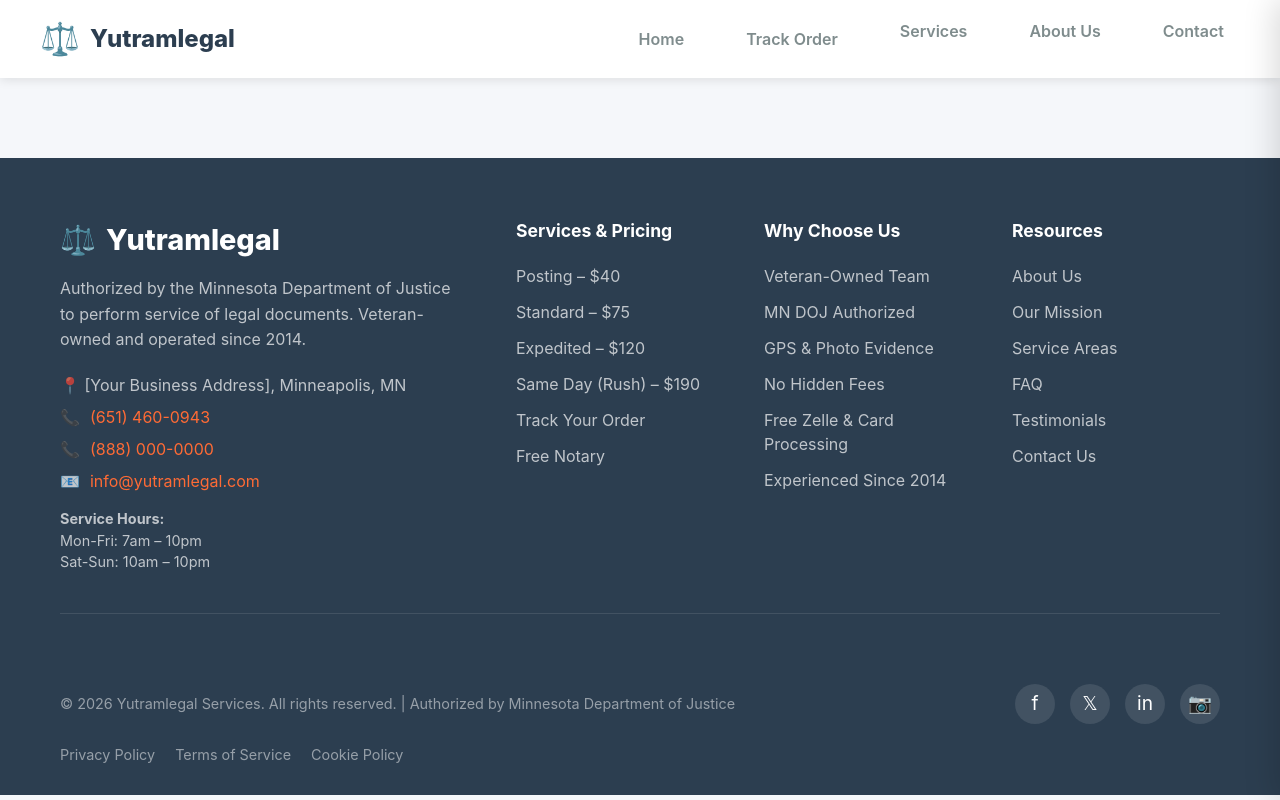
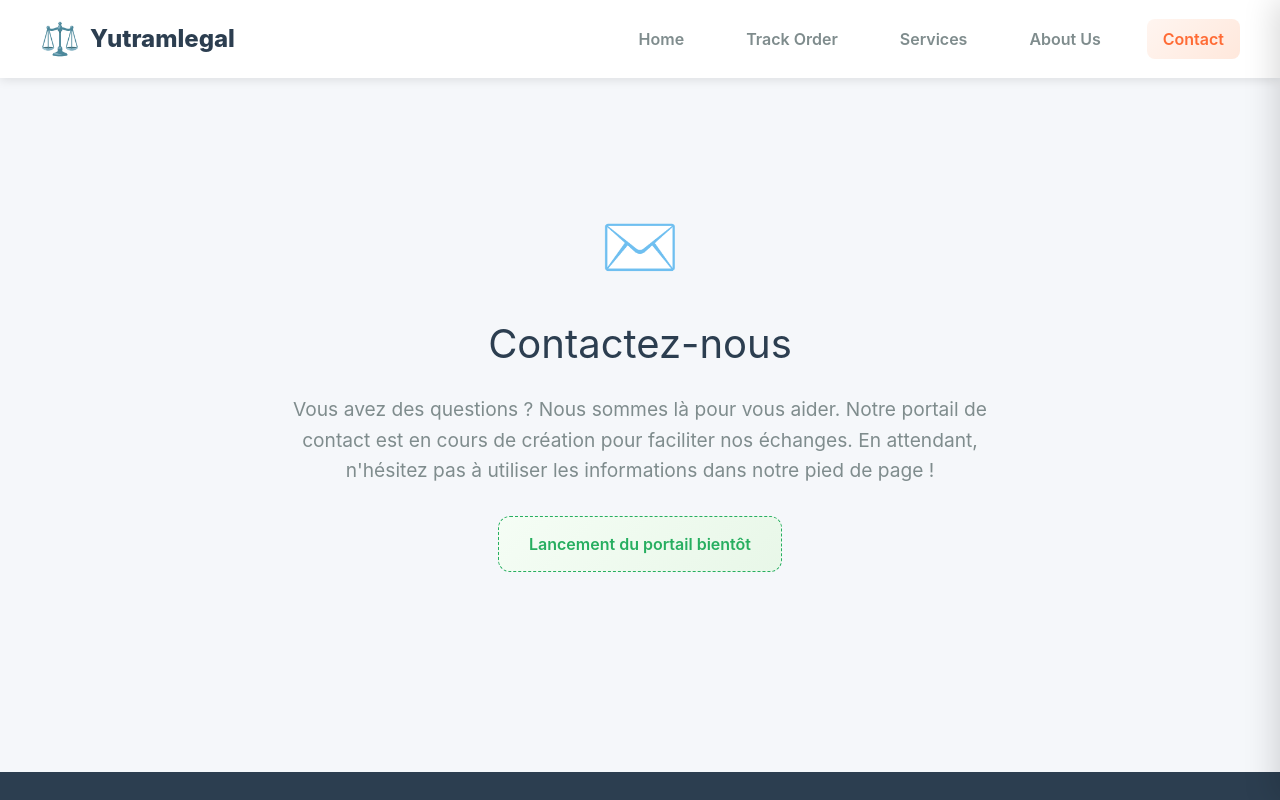
Before and after one commit to 7Bhil/yutramlegal, a React (Vite) app: page /contact in a window 1280 px wide. Shown: the top 800 px of the page. Built offline with nearby package versions, Linux system fonts and the light colour scheme.

Commit message:
creation des autres pages

```diff
--- a/src/App.jsx
+++ b/src/App.jsx
@@ -2,6 +2,9 @@ import { BrowserRouter as Router, Routes, Route } from 'react-router-dom'
 import Layout from './components/Layout'
 import Home from './pages/Home'
 import Tracking from './pages/Tracking'
+import Services from './pages/Services'
+import About from './pages/About'
+import Contact from './pages/Contact'
 import './index.css'
 
 function App() {
@@ -11,6 +14,9 @@ function App() {
         <Routes>
           <Route path="/" element={<Home />} />
           <Route path="/tracking" element={<Tracking />} />
+          <Route path="/services" element={<Services />} />
+          <Route path="/about" element={<About />} />
+          <Route path="/contact" element={<Contact />} />
         </Routes>
       </Layout>
     </Router>
--- a/src/components/Layout.jsx
+++ b/src/components/Layout.jsx
@@ -63,9 +63,9 @@ const Layout = ({ children }) => {
           <ul style={{ display: 'flex', gap: '30px', listStyle: 'none', margin: 0, padding: 0 }} className="desktop-nav">
             <li><Link to="/" style={navLinkStyle('/')} onMouseEnter={e => { if (!isActive('/')) { e.currentTarget.style.color = '#ff6b35'; e.currentTarget.style.background = '#fff5f0' } }} onMouseLeave={e => { if (!isActive('/')) { e.currentTarget.style.color = '#7f8c8d'; e.currentTarget.style.background = 'transparent' } }}>Home</Link></li>
             <li><Link to="/tracking" style={navLinkStyle('/tracking')} onMouseEnter={e => { if (!isActive('/tracking')) { e.currentTarget.style.color = '#ff6b35'; e.currentTarget.style.background = '#fff5f0' } }} onMouseLeave={e => { if (!isActive('/tracking')) { e.currentTarget.style.color = '#7f8c8d'; e.currentTarget.style.background = 'transparent' } }}>Track Order</Link></li>
-            <li><a href="#" style={{ color: '#7f8c8d', textDecoration: 'none', fontWeight: 600, padding: '8px 16px', borderRadius: '8px', transition: 'all 0.3s ease' }} onMouseEnter={e => { e.currentTarget.style.color = '#ff6b35'; e.currentTarget.style.background = '#fff5f0' }} onMouseLeave={e => { e.currentTarget.style.color = '#7f8c8d'; e.currentTarget.style.background = 'transparent' }}>Services</a></li>
-            <li><a href="#" style={{ color: '#7f8c8d', textDecoration: 'none', fontWeight: 600, padding: '8px 16px', borderRadius: '8px', transition: 'all 0.3s ease' }} onMouseEnter={e => { e.currentTarget.style.color = '#ff6b35'; e.currentTarget.style.background = '#fff5f0' }} onMouseLeave={e => { e.currentTarget.style.color = '#7f8c8d'; e.currentTarget.style.background = 'transparent' }}>About Us</a></li>
-            <li><a href="#" style={{ color: '#7f8c8d', textDecoration: 'none', fontWeight: 600, padding: '8px 16px', borderRadius: '8px', transition: 'all 0.3s ease' }} onMouseEnter={e => { e.currentTarget.style.color = '#ff6b35'; e.currentTarget.style.background = '#fff5f0' }} onMouseLeave={e => { e.currentTarget.style.color = '#7f8c8d'; e.currentTarget.style.background = 'transparent' }}>Contact</a></li>
+            <li><Link to="/services" style={navLinkStyle('/services')} onMouseEnter={e => { if (!isActive('/services')) { e.currentTarget.style.color = '#ff6b35'; e.currentTarget.style.background = '#fff5f0' } }} onMouseLeave={e => { if (!isActive('/services')) { e.currentTarget.style.color = '#7f8c8d'; e.currentTarget.style.background = 'transparent' } }}>Services</Link></li>
+            <li><Link to="/about" style={navLinkStyle('/about')} onMouseEnter={e => { if (!isActive('/about')) { e.currentTarget.style.color = '#ff6b35'; e.currentTarget.style.background = '#fff5f0' } }} onMouseLeave={e => { if (!isActive('/about')) { e.currentTarget.style.color = '#7f8c8d'; e.currentTarget.style.background = 'transparent' } }}>About Us</Link></li>
+            <li><Link to="/contact" style={navLinkStyle('/contact')} onMouseEnter={e => { if (!isActive('/contact')) { e.currentTarget.style.color = '#ff6b35'; e.currentTarget.style.background = '#fff5f0' } }} onMouseLeave={e => { if (!isActive('/contact')) { e.currentTarget.style.color = '#7f8c8d'; e.currentTarget.style.background = 'transparent' } }}>Contact</Link></li>
           </ul>
 
           {/* Hamburger button */}
@@ -113,9 +113,9 @@ const Layout = ({ children }) => {
         >
           <Link to="/" style={mobileNavLinkStyle('/')} onClick={closeMenu}>Home</Link>
           <Link to="/tracking" style={mobileNavLinkStyle('/tracking')} onClick={closeMenu}>Track Order</Link>
-          <a href="#" style={mobileNavLinkStyle('#')} onClick={closeMenu}>Services</a>
-          <a href="#" style={mobileNavLinkStyle('#')} onClick={closeMenu}>About Us</a>
-          <a href="#" style={mobileNavLinkStyle('#')} onClick={closeMenu}>Contact</a>
+          <Link to="/services" style={mobileNavLinkStyle('/services')} onClick={closeMenu}>Services</Link>
+          <Link to="/about" style={mobileNavLinkStyle('/about')} onClick={closeMenu}>About Us</Link>
+          <Link to="/contact" style={mobileNavLinkStyle('/contact')} onClick={closeMenu}>Contact</Link>
         </div>
       </nav>
 
--- /dev/null
+++ b/src/pages/About.jsx
@@ -0,0 +1,36 @@
+import React from 'react';
+
+const About = () => {
+  return (
+    <div style={{
+      padding: '120px 20px',
+      textAlign: 'center',
+      maxWidth: '800px',
+      margin: '0 auto',
+      minHeight: '60vh',
+      display: 'flex',
+      flexDirection: 'column',
+      justifyContent: 'center',
+      alignItems: 'center'
+    }}>
+      <div style={{ fontSize: '4rem', marginBottom: '20px' }}>📖</div>
+      <h1 style={{ fontSize: '2.5rem', color: '#2c3e50', marginBottom: '20px' }}>À propos de Yutramlegal</h1>
+      <p style={{ fontSize: '1.2rem', color: '#7f8c8d', lineHeight: 1.6, marginBottom: '30px' }}>
+        Découvrez notre histoire, nos valeurs et notre engagement envers l'excellence.
+        Nous préparons cette page pour partager davantage sur notre mission en tant qu'entreprise gérée par des vétérans.
+      </p>
+      <div style={{
+        padding: '15px 30px',
+        background: 'linear-gradient(135deg, #f0f7ff 0%, #e0efff 100%)',
+        borderRadius: '12px',
+        border: '1px dashed #3498db',
+        color: '#3498db',
+        fontWeight: 600
+      }}>
+        En cours de construction
+      </div>
+    </div>
+  );
+};
+
+export default About;
--- /dev/null
+++ b/src/pages/Contact.jsx
@@ -0,0 +1,36 @@
+import React from 'react';
+
+const Contact = () => {
+  return (
+    <div style={{
+      padding: '120px 20px',
+      textAlign: 'center',
+      maxWidth: '800px',
+      margin: '0 auto',
+      minHeight: '60vh',
+      display: 'flex',
+      flexDirection: 'column',
+      justifyContent: 'center',
+      alignItems: 'center'
+    }}>
+      <div style={{ fontSize: '4rem', marginBottom: '20px' }}>✉️</div>
+      <h1 style={{ fontSize: '2.5rem', color: '#2c3e50', marginBottom: '20px' }}>Contactez-nous</h1>
+      <p style={{ fontSize: '1.2rem', color: '#7f8c8d', lineHeight: 1.6, marginBottom: '30px' }}>
+        Vous avez des questions ? Nous sommes là pour vous aider. Notre portail de contact est en cours de création pour faciliter nos échanges.
+        En attendant, n'hésitez pas à utiliser les informations dans notre pied de page !
+      </p>
+      <div style={{
+        padding: '15px 30px',
+        background: 'linear-gradient(135deg, #f5fdf5 0%, #e8f7e8 100%)',
+        borderRadius: '12px',
+        border: '1px dashed #27ae60',
+        color: '#27ae60',
+        fontWeight: 600
+      }}>
+        Lancement du portail bientôt
+      </div>
+    </div>
+  );
+};
+
+export default Contact;
--- /dev/null
+++ b/src/pages/Services.jsx
@@ -0,0 +1,36 @@
+import React from 'react';
+
+const Services = () => {
+  return (
+    <div style={{
+      padding: '120px 20px',
+      textAlign: 'center',
+      maxWidth: '800px',
+      margin: '0 auto',
+      minHeight: '60vh',
+      display: 'flex',
+      flexDirection: 'column',
+      justifyContent: 'center',
+      alignItems: 'center'
+    }}>
+      <div style={{ fontSize: '4rem', marginBottom: '20px' }}>🛠️</div>
+      <h1 style={{ fontSize: '2.5rem', color: '#2c3e50', marginBottom: '20px' }}>Nos Services</h1>
+      <p style={{ fontSize: '1.2rem', color: '#7f8c8d', lineHeight: 1.6, marginBottom: '30px' }}>
+        Nous affinons actuellement nos offres de services pour vous offrir la meilleure expérience possible.
+        Cette page est en cours de développement et sera disponible très bientôt !
+      </p>
+      <div style={{
+        padding: '15px 30px',
+        background: 'linear-gradient(135deg, #fff5f0 0%, #ffe8dc 100%)',
+        borderRadius: '12px',
+        border: '1px dashed #ff6b35',
+        color: '#ff6b35',
+        fontWeight: 600
+      }}>
+        Bientôt disponible - 2ème trimestre 2026
+      </div>
+    </div>
+  );
+};
+
+export default Services;
```
